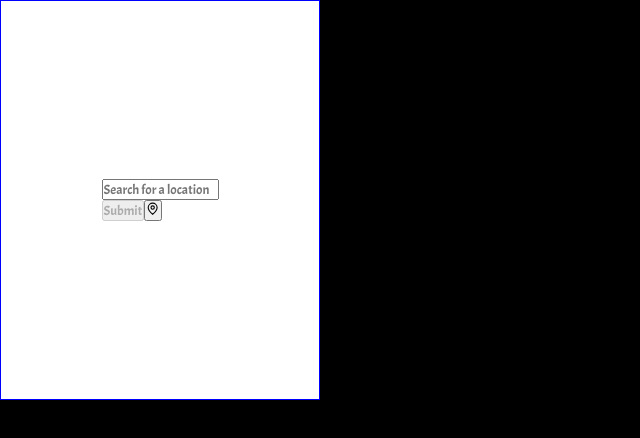
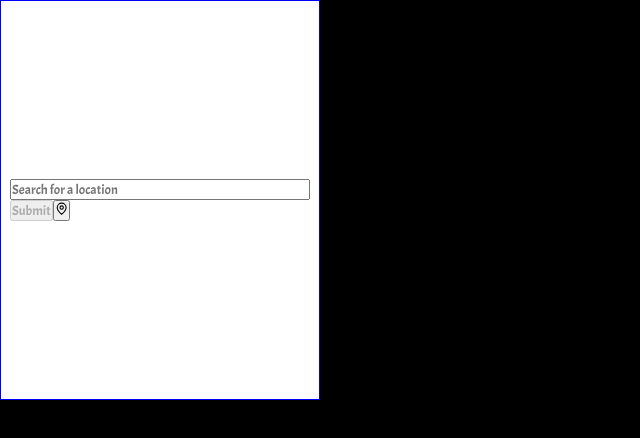
Before and after one commit to rturner1989/React-Weather-App, a React (Create React App) app: page / in a window 1280 px wide. Shown: the top 438 px of the page, without its empty margins (0-640 px from the left). Built offline with nearby package versions, Linux system fonts and the light colour scheme.

Commit message:
Package Install
- React Bootstrap install

```diff
--- a/package.json
+++ b/package.json
@@ -7,10 +7,11 @@
         "@testing-library/jest-dom": "^5.14.1",
         "@testing-library/react": "^11.2.7",
         "@testing-library/user-event": "^12.8.3",
+        "bootstrap": "^5.1.0",
         "moment": "^2.29.1",
         "react": "^17.0.2",
+        "react-bootstrap": "^1.6.1",
         "react-dom": "^17.0.2",
-        "react-google-autocomplete": "^2.4.2",
         "react-icons": "^4.2.0",
         "react-scripts": "4.0.3",
         "web-vitals": "^1.1.2"
--- a/src/index.css
+++ b/src/index.css
@@ -33,7 +33,6 @@
     align-items: center;
     width: 1600px;
     height: 800px;
-    min-height: 800px;
 }
 
 /* Search Function */
@@ -45,6 +44,12 @@
     width: 100%;
     height: 100%;
     border: blue solid 1px;
+}
+#location-bar {
+    width: 100%;
+}
+#location-input {
+    width: 300px;
 }
 
 /* Search/Location Weather Card */
```
Also changed, not shown: 1 other file (tests, documents, lock files or other folders).
